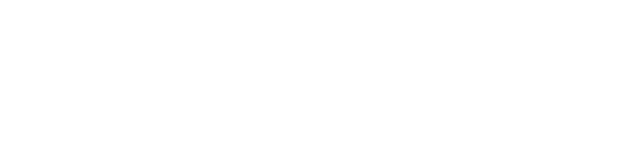
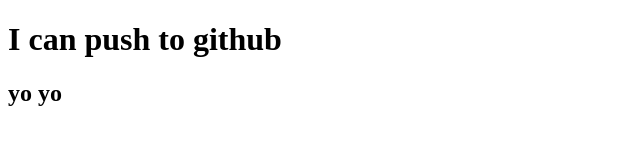
Before and after one commit to mip19/2nd-repo, a plain HTML site: page index.html in a window 1280 px wide. Shown: the whole page, without its empty margins (0-640 px from the left). Drawn offline with Linux system fonts and the light colour scheme.

Commit message:
added header

```diff
--- a/index.html
+++ b/index.html
@@ -7,6 +7,8 @@
     <title>my 2nd repo</title>
 </head>
 <body>
+    <h1>I can push to github</h1>
+    <h2>yo yo</h2>
 
 </body>
 </html>
```
